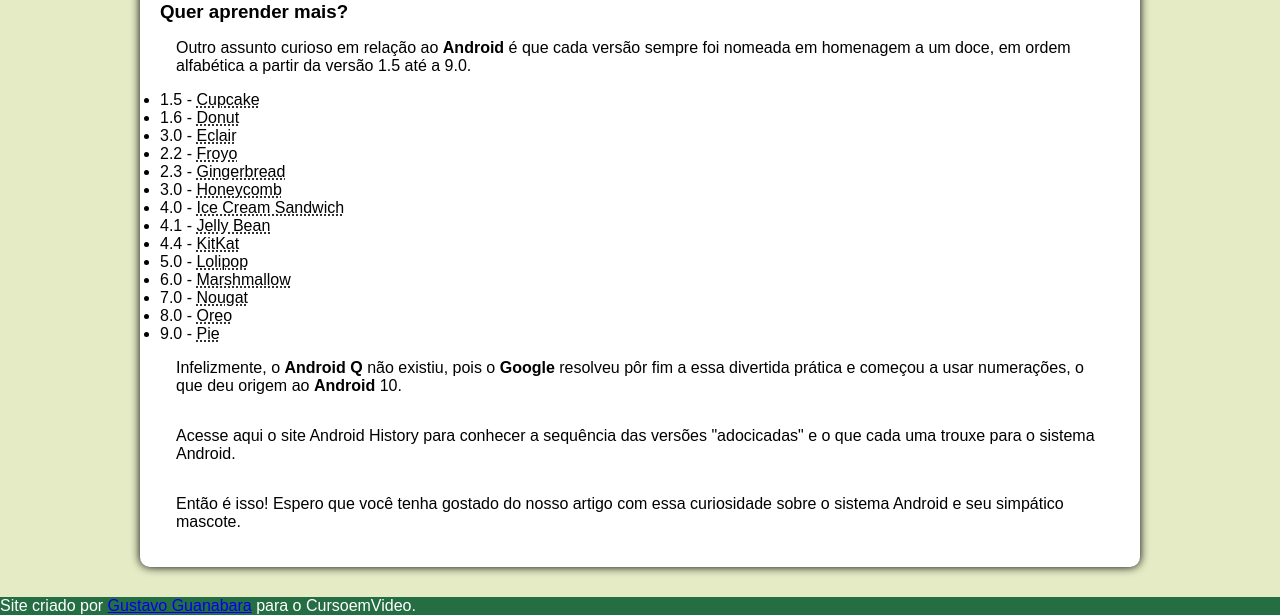
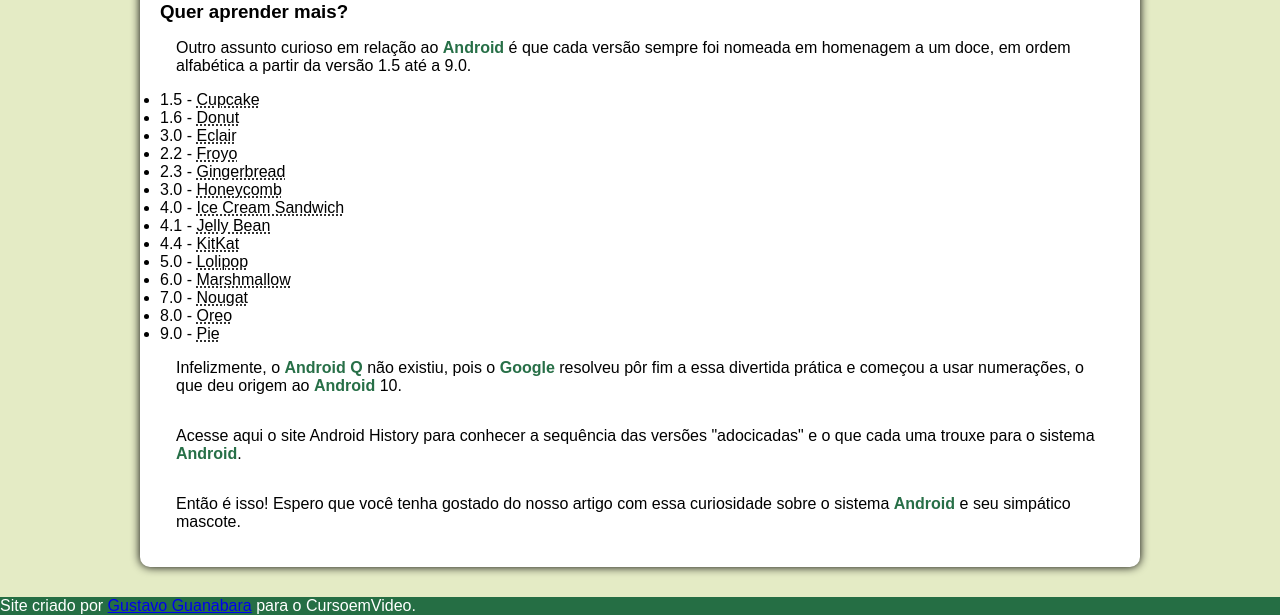
Before and after one commit to vitorlimac/HTML-Javascript, a plain HTML site: page site android/andoid.html in a window 1280 px wide. Shown: the part 1992-2607 px from the top of the page. Drawn offline with Linux system fonts and the light colour scheme.

Commit message:
add stilo ao meus titulos e paragrafos

```diff
--- a/site android/andoid.html
+++ b/site android/andoid.html
@@ -81,10 +81,10 @@
 
             <p>Infelizmente, o <strong>Android Q</strong> não existiu, pois o <strong>Google</strong> resolveu pôr fim a essa divertida prática e começou a usar numerações, o que deu origem ao <strong>Android</strong> 10.</p>
 
-            <p>Acesse aqui o site Android History para conhecer a sequência das versões "adocicadas" e o que cada uma trouxe para o sistema Android.</p>
+            <p>Acesse aqui o site Android History para conhecer a sequência das versões "adocicadas" e o que cada uma trouxe para o sistema <strong>Android</strong>.</p>
         </aside>
 
-            <p>Então é isso! Espero que você tenha gostado do nosso artigo com essa curiosidade sobre o sistema <atrong>Android</atrong> e seu simpático mascote.</p>
+            <p>Então é isso! Espero que você tenha gostado do nosso artigo com essa curiosidade sobre o sistema <strong>Android</strong> e seu simpático mascote.</p>
     </article>
 </main>
 <footer>
--- a/site android/css/style.css
+++ b/site android/css/style.css
@@ -98,16 +98,23 @@ main p {
 main a {
     text-decoration: none;
     transition:  0,3s;
-    color: var(--cor4);
+    color: var(--cor5);
     font-weight: bold;
+}
 
+strong {
+    color: var(--cor5);
+    font-weight: bold;
 }
+
 main h2 {
+    color: var(--cor5);
     font-family: var(--fonte-android);
     background-image: linear-gradient(45deg, #83e1ad, white )
 
 }
 
+
 footer {
     background-color: var(--cor5);
     color: white;
```
